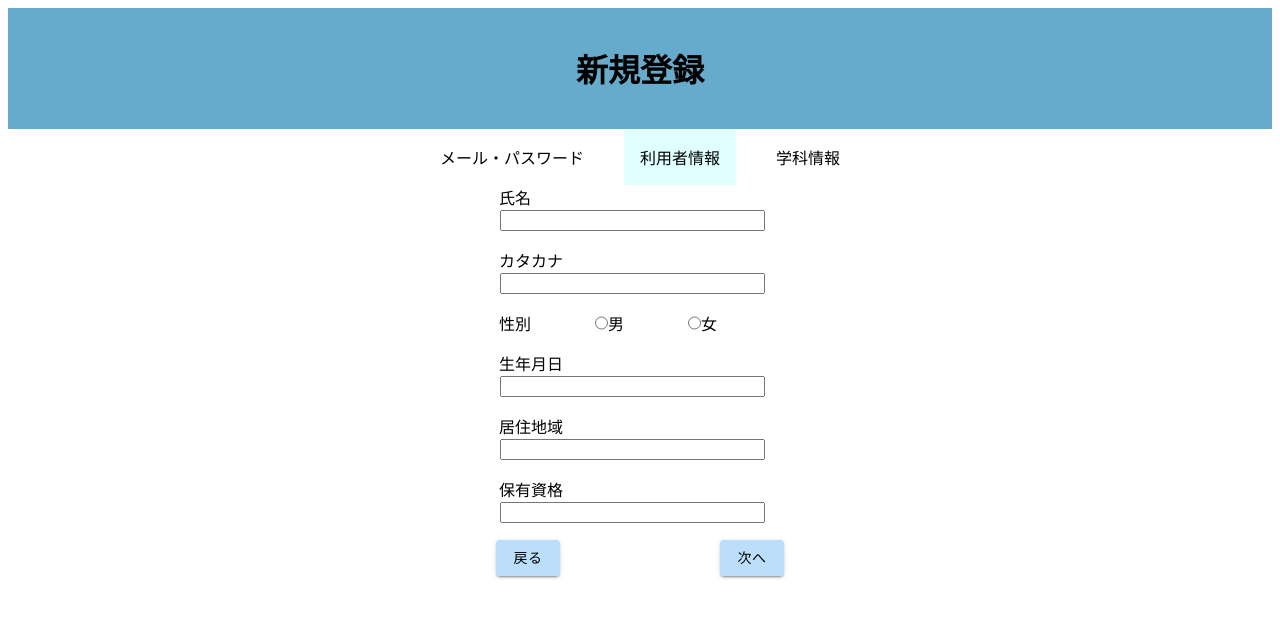
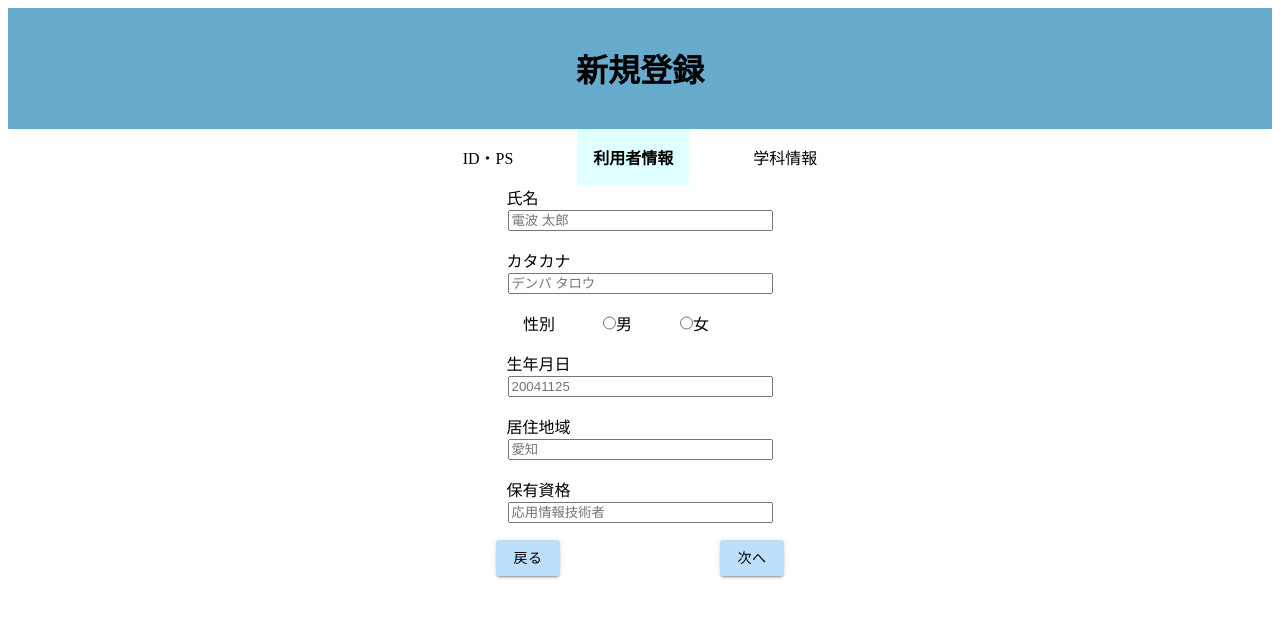
Before and after one commit to hayatosuzuki3228/CVAISotuken, a React (Vite) app: page /adduser in a window 1280 px wide. Shown: the top 618 px of the page. Built offline with nearby package versions, Linux system fonts and the light colour scheme.

Commit message:
placeholder追加＆レイアウト調整

```diff
--- a/src/Page/NewUser/addstudent.jsx
+++ b/src/Page/NewUser/addstudent.jsx
@@ -17,9 +17,6 @@ export function Addstudent() {
 
     return (
       <>
-      <head>
-      <title>新規登録</title>
-      </head>
       <Box bgcolor="#66aacc" p={2}>
         <Stack justifyContent="center" alignItems="center">
           <h1>
@@ -27,21 +24,21 @@ export function Addstudent() {
           </h1>
         </Stack>
       </Box>
-      <Stack direction="row" spacing={5} justifyContent="center" alignItems="center">
-      <Box bgcolor="#e0ffff" p={2}>メール・パスワード</Box>
+      <Stack direction="row" spacing={8}  justifyContent="center" alignItems="center">
+        <Box bgcolor="#e0ffff" p={2}><strong>ID・PS </strong></Box>
         <Box>利用者情報</Box>
-      <Box>学科情報</Box>
+        <Box >学科情報</Box>
       </Stack>
       <Stack justifyContent="center" alignItems="center">
         <div>
           <label>メールアドレス</label>
-        <td><input type="email" id="name" name="name" required minlength="4" maxlength="50" size="30" /></td><p></p>
+          <td><input type="email" name="name" placeholder="Email" required minlength="4" maxlength="50" size="30" /></td><p></p>
           <label>メールアドレス(確認用)</label>
-        <td><input type="email" id="name" name="name" required minlength="4" maxlength="50" size="30" /></td><p></p>
+          <td><input type="email" name="name" placeholder="Email" required minlength="4" maxlength="50" size="30" /></td><p></p>
           <label>パスワード</label>
-        <td><input type="text" id="name" name="name" required minlength="8" maxlength="20" size="30" /></td><p></p>
+          <td><input type="text" name="name" placeholder="Password" required minlength="8" maxlength="20" size="30" /></td><p></p>
           <label>パスワード(確認用)</label>
-        <td><input type="text" id="name" name="name" required minlength="8" maxlength="20" size="30" /></td><p></p>
+          <td><input type="text" name="name"placeholder="Password" required minlength="8" maxlength="20" size="30" /></td><p></p>
         </div>
       </Stack>
       <Stack direction="row" spacing={20} justifyContent="center">
--- a/src/Page/NewUser/addstudentgakka.jsx
+++ b/src/Page/NewUser/addstudentgakka.jsx
@@ -21,9 +21,6 @@ export function Addstudentgakka() {
 
     return (
       <>
-      <head>
-      <title>新規登録</title>
-      </head>
       <Box bgcolor="#66aacc" p={2}>
         <Stack justifyContent="center" alignItems="center">
           <h1>
@@ -31,17 +28,17 @@ export function Addstudentgakka() {
           </h1>
         </Stack>
       </Box>
-      <Stack direction="row" spacing={5} justifyContent="center" alignItems="center">
-      <Box>メール・パスワード</Box>
+      <Stack direction="row" spacing={8} justifyContent="center" alignItems="center">
+        <Box>ID・PS</Box>
         <Box>利用者情報</Box>
-      <Box bgcolor="#e0ffff" p={2}>学科情報</Box>
+        <Box bgcolor="#e0ffff" p={2}><strong>学科情報</strong></Box>
       </Stack>
       <Stack justifyContent="center" alignItems="center">
         <div>
           <label>学科名</label>
-        <td><input type="email" id="name" name="name" required minlength="4" maxlength="50" size="30" /></td><p></p>
+          <td><input type="email" name="name" placeholder="高度情報学科" required minlength="4" maxlength="50" size="30" /></td><p></p>
           <label>卒業予定年</label>
-        <td><input type="email" id="name" name="name" required minlength="4" maxlength="50" size="30" /></td><p></p>
+          <td><input type="email" name="name" placeholder="2025" required minlength="4" maxlength="50" size="30" /></td><p></p>
         </div>
       </Stack>
       <Stack direction="row" spacing={20} justifyContent="center">
--- a/src/Page/NewUser/addstudentkakunin.jsx
+++ b/src/Page/NewUser/addstudentkakunin.jsx
@@ -22,9 +22,6 @@ export function Addstudentkakunin() {
 
     return (
       <>
-      <head>
-      <title>新規登録</title>
-      </head>
       <Box bgcolor="#66aacc" p={2}>
         <Stack justifyContent="center" alignItems="center">
           <h1>
--- a/src/Page/NewUser/addstudentuser.jsx
+++ b/src/Page/NewUser/addstudentuser.jsx
@@ -20,9 +20,6 @@ export function Addstudentuser() {
 
     return (
       <>
-      <head>
-      <title>新規登録</title>
-      </head>
       <Box bgcolor="#66aacc" p={2}>
         <Stack justifyContent="center" alignItems="center">
           <h1>
@@ -30,18 +27,18 @@ export function Addstudentuser() {
           </h1>
         </Stack>
       </Box>
-      <Stack direction="row" spacing={5} justifyContent="center" alignItems="center">
-      <Box>メール・パスワード</Box>
-      <Box bgcolor="#e0ffff" p={2}>利用者情報</Box>
-      <Box>学科情報</Box>
+      <Stack direction="row" spacing={8} justifyContent="center" alignItems="center">
+        <Box >ID・PS</Box>
+        <Box bgcolor="#e0ffff" p={2}><strong>利用者情報</strong></Box>
+        <Box >学科情報</Box>
       </Stack>
       <Stack justifyContent="center" alignItems="center">
         <div>
           <label>氏名</label>
-        <td><input type="email" id="name" name="name" required minlength="4" maxlength="50" size="30" /></td><p></p>
+          <td><input type="email" name="name" placeholder="電波 太郎" required minlength="4" maxlength="50" size="30" /></td><p></p>
           <label>カタカナ</label>
-        <td><input type="email" id="name" name="name" required minlength="4" maxlength="50" size="30" /></td><p></p>
-        <Stack direction="row" spacing={8} justifyContent="center">
+          <td><input type="email" name="name" placeholder="デンパ タロウ" required minlength="4" maxlength="50" size="30" /></td><p></p>
+          <Stack direction="row" spacing={6} justifyContent="center">
             <Box>
               性別
             </Box>
@@ -49,11 +46,11 @@ export function Addstudentuser() {
             <input type="radio" name="num_of_inq" value="女"></input>女<p></p>
           </Stack>
           <p></p><label>生年月日</label>
-        <td><input type="text" id="name" name="name" required minlength="8" maxlength="20" size="30" /></td><p></p>
+          <td><input type="text" name="name" placeholder="20041125" required minlength="8" maxlength="20" size="30" /></td><p></p>
           <label>居住地域</label>
-        <td><input type="text" id="name" name="name" required minlength="8" maxlength="20" size="30" /></td><p></p>
+          <td><input type="text" name="name" placeholder="愛知" required minlength="8" maxlength="20" size="30" /></td><p></p>
           <label>保有資格</label>
-        <td><input type="text" id="name" name="name" required minlength="8" maxlength="20" size="30" /></td><p></p>
+          <td><input type="text" name="name" placeholder="応用情報技術者" required minlength="8" maxlength="20" size="30" /></td><p></p>
         </div>
       </Stack>
       <Stack direction="row" spacing={20} justifyContent="center">
```
Lines whose indentation alone changed are shown as unchanged.
